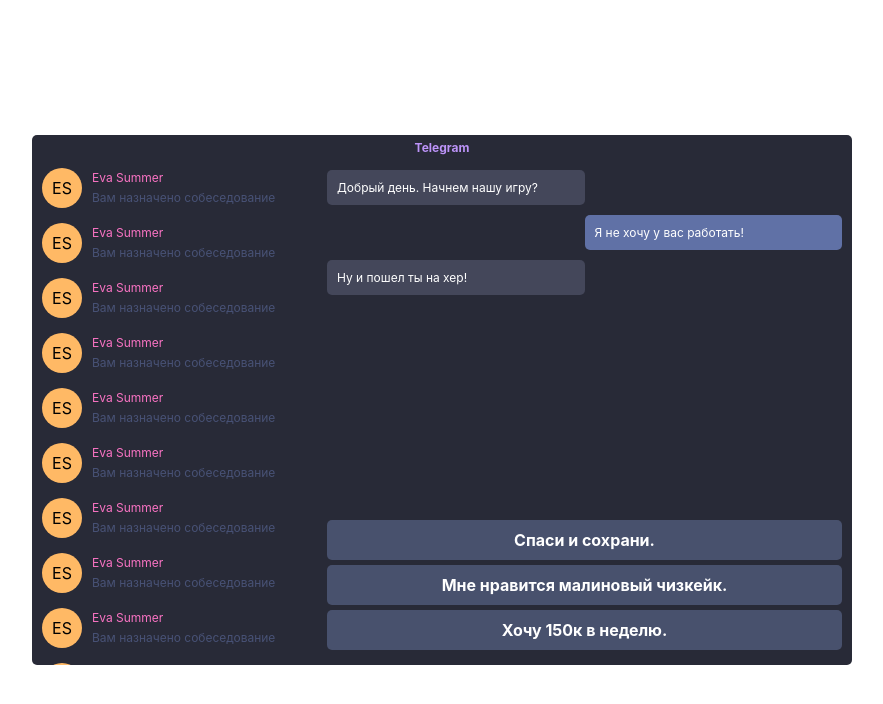
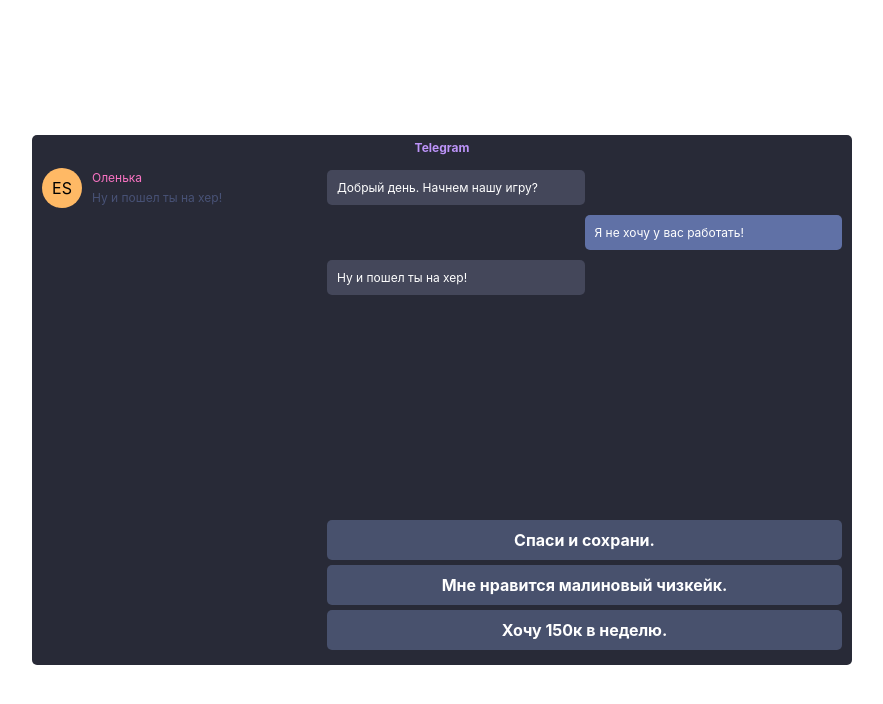
Before and after one commit to InfinityBuddha/HRtest, a React (Create React App) app: page / in a window 1280 px wide. Both pictures are taken after a click on the element "Я не хочу у вас работать!". Shown: the top 704 px of the page, without its empty margins (198-1081 px from the left). Built offline with nearby package versions, Linux system fonts and the light colour scheme.

Commit message:
new data chat architecture

```diff
--- a/src/Chat.jsx
+++ b/src/Chat.jsx
@@ -7,7 +7,7 @@ const Telegram = () => {
     const { state, dispatch } = useContext(Store);
 
     const addAnswers = (e) => {
-        dispatch({ type: 'ADD_ANSWER', payload: { text: e.target.innerText, index: 0 } });
+        dispatch({ type: 'ADD_ANSWER', payload: { message: e.target.innerText, index: +e.target.dataset.index, type: 'outgoing' } });
         dispatch({ type: 'GET_NEXT_STAGE', payload: { index: e.target.dataset.index } });
     };
 
@@ -15,18 +15,18 @@ const Telegram = () => {
         <div className={s.chat}>
             {console.log('state:', state)}
             <div className={s.messages}>
-                {state.chat.map(item => {
+                {state.chat2.map(item => {
                     return (
                         <Fragment>
-                            {item.incomingMessage && item.incomingMessage.text && <div className={s.message}>
+                            {item.type === 'incoming' && <div className={s.message}>
                                 <p className={s.text}>
-                                    {item.incomingMessage.text}
+                                    {item.message}
                                 </p>
                             </div>}
-                            {item.outgoingMessage && item.outgoingMessage.text &&
+                            {item.type === 'outgoing' &&
                             <div className={cx(s.message, s.answerMessage)}>
                                 <p className={s.text}>
-                                    {item.outgoingMessage.text}
+                                    {item.message}
                                 </p>
                             </div>}
                         </Fragment>)
--- a/src/Sidebar.jsx
+++ b/src/Sidebar.jsx
@@ -1,8 +1,10 @@
-import React from 'react';
+import React, { useContext } from 'react';
 import PropTypes from 'prop-types';
 import s from './Sidebar.module.scss';
+import { Store } from "./store";
 
 const Sidebar = () => {
+    const { state, dispatch } = useContext(Store);
     return (
         <div className={s.sidebar}>
             {/*<div className={s.navigation}>*/}
@@ -14,89 +16,8 @@ const Sidebar = () => {
                     ES
                 </div>
                 <div className={s.info}>
-                    <p className={s.name}>Eva Summer</p>
-                    <p className={s.lastMessage}>Вам назначено собеседование</p>
-                </div>
-            </div>
-            <div className={s.user}>
-                <div className={s.avatar}>
-                    ES
-                </div>
-                <div className={s.info}>
-                    <p className={s.name}>Eva Summer</p>
-                    <p className={s.lastMessage}>Вам назначено собеседование</p>
-                </div>
-            </div>
-            <div className={s.user}>
-                <div className={s.avatar}>
-                    ES
-                </div>
-                <div className={s.info}>
-                    <p className={s.name}>Eva Summer</p>
-                    <p className={s.lastMessage}>Вам назначено собеседование</p>
-                </div>
-            </div>
-            <div className={s.user}>
-                <div className={s.avatar}>
-                    ES
-                </div>
-                <div className={s.info}>
-                    <p className={s.name}>Eva Summer</p>
-                    <p className={s.lastMessage}>Вам назначено собеседование</p>
-                </div>
-            </div>
-            <div className={s.user}>
-                <div className={s.avatar}>
-                    ES
-                </div>
-                <div className={s.info}>
-                    <p className={s.name}>Eva Summer</p>
-                    <p className={s.lastMessage}>Вам назначено собеседование</p>
-                </div>
-            </div>
-            <div className={s.user}>
-                <div className={s.avatar}>
-                    ES
-                </div>
-                <div className={s.info}>
-                    <p className={s.name}>Eva Summer</p>
-                    <p className={s.lastMessage}>Вам назначено собеседование</p>
-                </div>
-            </div>
-            <div className={s.user}>
-                <div className={s.avatar}>
-                    ES
-                </div>
-                <div className={s.info}>
-                    <p className={s.name}>Eva Summer</p>
-                    <p className={s.lastMessage}>Вам назначено собеседование</p>
-                </div>
-            </div>
-            <div className={s.user}>
-                <div className={s.avatar}>
-                    ES
-                </div>
-                <div className={s.info}>
-                    <p className={s.name}>Eva Summer</p>
-                    <p className={s.lastMessage}>Вам назначено собеседование</p>
-                </div>
-            </div>
-            <div className={s.user}>
-                <div className={s.avatar}>
-                    ES
-                </div>
-                <div className={s.info}>
-                    <p className={s.name}>Eva Summer</p>
-                    <p className={s.lastMessage}>Вам назначено собеседование</p>
-                </div>
-            </div>
-            <div className={s.user}>
-                <div className={s.avatar}>
-                    ES
-                </div>
-                <div className={s.info}>
-                    <p className={s.name}>Eva Summer</p>
-                    <p className={s.lastMessage}>Вам назначено собеседование</p>
+                    <p className={s.name}>Оленька</p>
+                    <p className={s.lastMessage}>{state.chat2[state.chat2.length - 1].message}</p>
                 </div>
             </div>
         </div>
--- a/src/store.js
+++ b/src/store.js
@@ -5,6 +5,8 @@ import React from "react";
 const initialState = {
     stage: 0,
     chat: [{ incomingMessage: {text: 'Добрый день. Начнем нашу игру?'}}, { outgoingMessage: {}}],
+    chat2: [{ message: 'Добрый день. Начнем нашу игру?', type: 'incoming'}],
+    answers: [],
     possibleAnswers: [
         {text: 'Я не хочу у вас работать!', index: 0},
         {text: 'Сколько ЗП дадите?', index: 1},
@@ -13,10 +15,10 @@ const initialState = {
 
 const stages = {
     0: {
-        incomingMessage: [
-            { text: 'Ну и пошел ты на хер!' },
-            { text: 'Да прибудет с тобой сила.' },
-            { text: 'Я думала мы с тобой друзья.' }
+        messages: [
+            { message: 'Ну и пошел ты на хер!', type: 'incoming' },
+            { message: 'Да прибудет с тобой сила.', type: 'incoming' },
+            { message: 'Я думала мы с тобой друзья.', type: 'incoming' }
         ]
     },
     1: {
@@ -44,20 +46,21 @@ const reducer = (state, action) => {
         case 'ADD_ANSWER':
             return {
                 ...state,
-                outgoingMessage: { text: action.payload.text, index: 0 }
+                chat2: [
+                    ...state.chat2,
+                    { message: action.payload.message, type: action.payload.type }],
+                answers: [
+                    ...state.answers,
+                    { message: action.payload.message, index: action.payload.index }
+                ]
             };
 
         case 'GET_NEXT_STAGE':
             return {
                 ...state,
-                chat: [
-                    ...state.chat,
-                    {
-                        outgoingMessage: state.outgoingMessage
-                    },
-                    {
-                        incomingMessage: stages[state.stage].incomingMessage[action.payload.index]
-                    }
+                chat2: [
+                    ...state.chat2,
+                    stages[state.stage].messages[action.payload.index]
                 ],
                 possibleAnswers: stages[state.stage + 1].possibleAnswers,
                 stage: state.stage + 1
```
